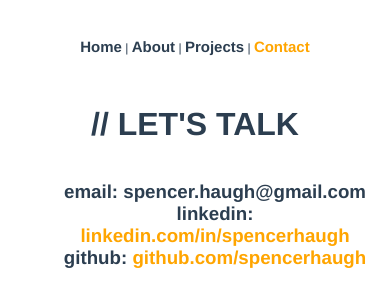
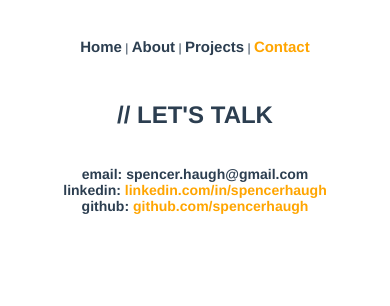
Before and after one commit to spencerhaugh/portfolio, a Vue app: page /#/contact in a window 390 px wide. Shown: the top 306 px of the page. Built offline with nearby package versions, Linux system fonts and the light colour scheme.

Commit message:
Worked on responsiveness. Dialed in Contact vue and tweaked About vue

```diff
--- a/src/views/About.vue
+++ b/src/views/About.vue
@@ -54,6 +54,7 @@
   @media (max-width: 650px) {
     .about-container {
       flex-direction: column;
+      align-items: center;
     }
   }
 </style>
--- a/src/views/Contact.vue
+++ b/src/views/Contact.vue
@@ -21,5 +21,11 @@
     ul {
         list-style: none;
         margin-top: 10%;
+        padding: 0;
+    }
+    @media (max-width: 650px) {
+        .contact {
+            font-size: 0.75rem;
+        }
     }
 </style>
--- a/src/views/Projects.vue
+++ b/src/views/Projects.vue
@@ -46,11 +46,6 @@
 </script>
 
 <style scoped>
-  @media (max-width: 550px) {
-    .project-tile {
-      width: 80%;
-    }
-  }
   img {
     max-width: 600px;
     width: 80%;
@@ -95,4 +90,10 @@
     background-color: rgb(95, 187, 115);
     color: whitesmoke;
   }
+  @media (max-width: 550px) {
+    .project-tile {
+      width: 80%;
+      padding: 2%;
+    }
+  }
 </style>
```
